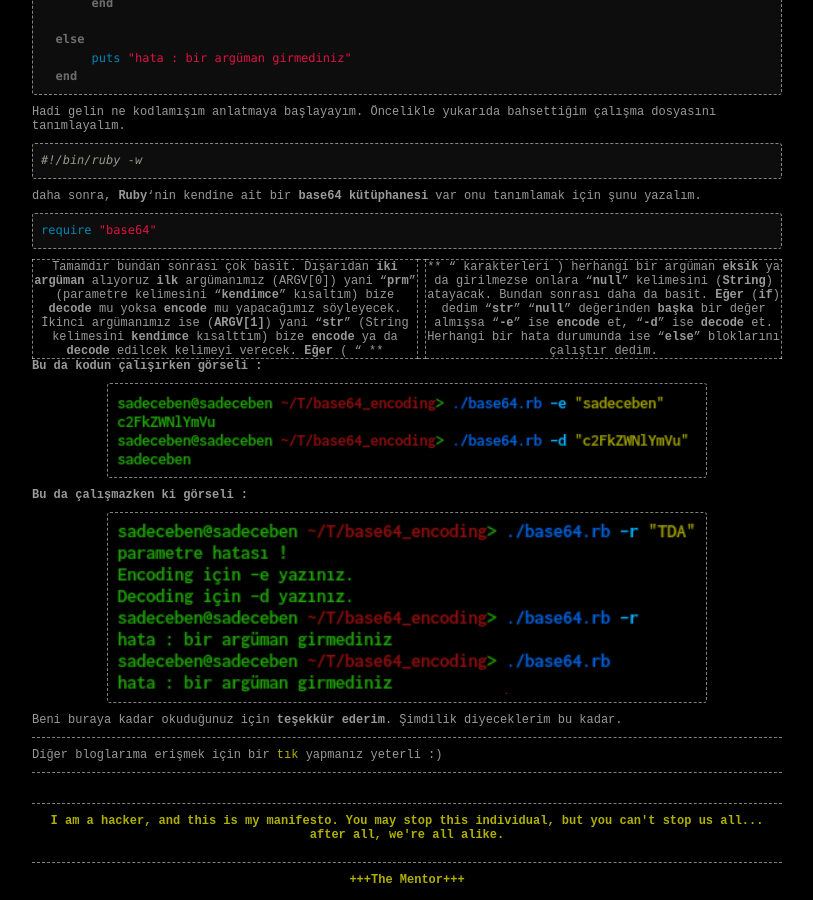
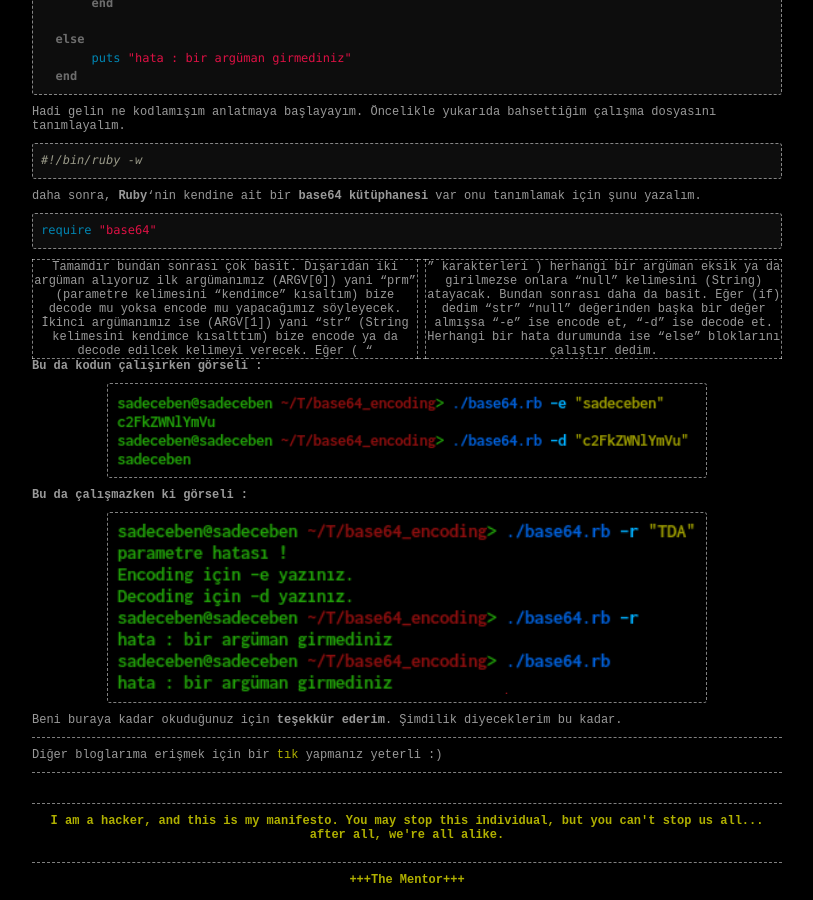
Before and after one commit to sadeceben/sadeceben.github.io, a Jekyll site: the page built from _posts/2020/2020-04-21-Ruby-İle-Http-Request-Ve-Base64-Örneği.md, in a window 1280 px wide and 900 px high, scrolled down 2271 px. Shown: the whole window, without its empty margins (233-1046 px from the left). Built offline with Jekyll 4.4.1, drawn with Linux system fonts in a browser that asks for light colours.

````diff
--- a/_posts/2020/2020-04-21-Ruby-İle-Http-Request-Ve-Base64-Örneği.md
+++ b/_posts/2020/2020-04-21-Ruby-İle-Http-Request-Ve-Base64-Örneği.md
@@ -116,7 +116,7 @@ daha sonra,
 require "base64"
 ```
 
-Tamamdır bundan sonrası çok basit. Dışarıdan **iki argüman** alıyoruz **ilk** argümanımız (ARGV[0])  yani "**prm**" (parametre kelimesini "**kendimce**" kısaltım) bize **decode** mu yoksa **encode** mu yapacağımız söyleyecek. İkinci argümanımız ise  (**ARGV[1]**) yani "**str**" (String kelimesini **kendimce** kısalttım) bize **encode** ya da **decode** edilcek kelimeyi verecek. **Eğer** ( " **||** " karakterleri ) herhangi bir argüman **eksik** ya da girilmezse onlara "**null**" kelimesini (**String**) atayacak. Bundan sonrası daha da basit. **Eğer** (**if**) dedim "**str**"  "**null**" değerinden **başka** bir değer almışsa "**-e**" ise **encode** et, "**-d**" ise **decode** et. Herhangi bir hata durumunda ise "**else**" bloklarını çalıştır dedim.
+Tamamdır bundan sonrası çok basit. Dışarıdan iki argüman alıyoruz ilk argümanımız (ARGV[0])  yani "prm" (parametre kelimesini "kendimce" kısaltım) bize decode mu yoksa encode mu yapacağımız söyleyecek. İkinci argümanımız ise  (ARGV[1]) yani "str" (String kelimesini kendimce kısalttım) bize encode ya da decode edilcek kelimeyi verecek. Eğer ( " || " karakterleri ) herhangi bir argüman eksik ya da girilmezse onlara "null" kelimesini (String) atayacak. Bundan sonrası daha da basit. Eğer (if) dedim "str"  "null" değerinden başka bir değer almışsa "-e" ise encode et, "-d" ise decode et. Herhangi bir hata durumunda ise "else" bloklarını çalıştır dedim.
 
 **Bu da kodun çalışırken görseli :**
 
````
